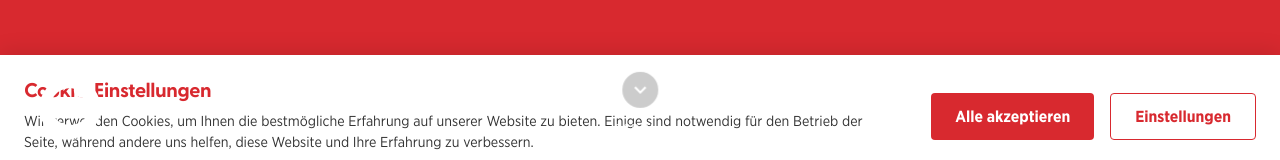
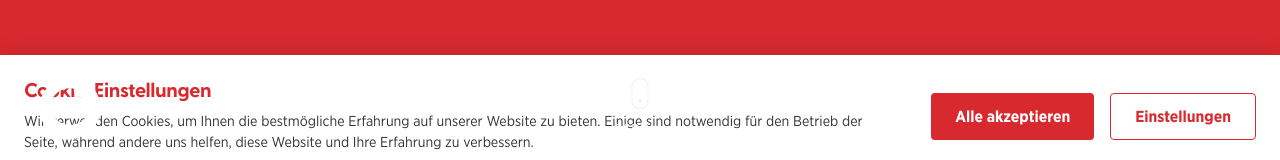
Before and after one commit to felixseeger/tz25, a Vue app: page / in a window 1280 px wide. Shown: the part 622-782 px from the top of the page. Built offline with nearby package versions, Linux system fonts and the light colour scheme; a web font is replaced by a local one.

Commit message:
Remove background and border from section scroll indicator

```diff
--- a/src/components/ui/SectionScrollIndicator.vue
+++ b/src/components/ui/SectionScrollIndicator.vue
@@ -6,9 +6,7 @@
     aria-label="Scroll to next section"
   >
     <div class="section-scroll-indicator__icon">
-      <svg xmlns="http://www.w3.org/2000/svg" viewBox="0 0 24 24" width="24" height="24" fill="currentColor">
-        <path d="M7.41 8.59L12 13.17l4.59-4.58L18 10l-6 6-6-6 1.41-1.41z"/>
-      </svg>
+      <img src="../../assets/images/scroll-indicator.svg" alt="Scroll down" class="section-scroll-indicator__arrow" />
     </div>
     <div class="section-scroll-indicator__text">Scroll</div>
   </div>
@@ -223,16 +221,11 @@ export default {
   }
 
   &__icon {
-    width: 40px;
-    height: 40px;
-    border: 2px solid white;
-    border-radius: 50%;
     display: flex;
     align-items: center;
     justify-content: center;
     margin-bottom: 0.5rem;
     animation: bounce 2s infinite;
-    background-color: rgba(0, 0, 0, 0.2);
 
     svg {
       width: 24px;
@@ -275,14 +268,9 @@ export default {
   .section-scroll-indicator {
     bottom: 30px;
 
-    &__icon {
-      width: 36px;
-      height: 36px;
-
     svg {
       width: 20px;
       height: 20px;
-      }
     }
 
     &__text {
@@ -295,15 +283,10 @@ export default {
   .section-scroll-indicator {
     bottom: 20px;
 
-    &__icon {
-      width: 32px;
-      height: 32px;
-
     svg {
       width: 18px;
       height: 18px;
     }
   }
 }
-}
 </style>
```
Lines whose indentation alone changed are shown as unchanged.
